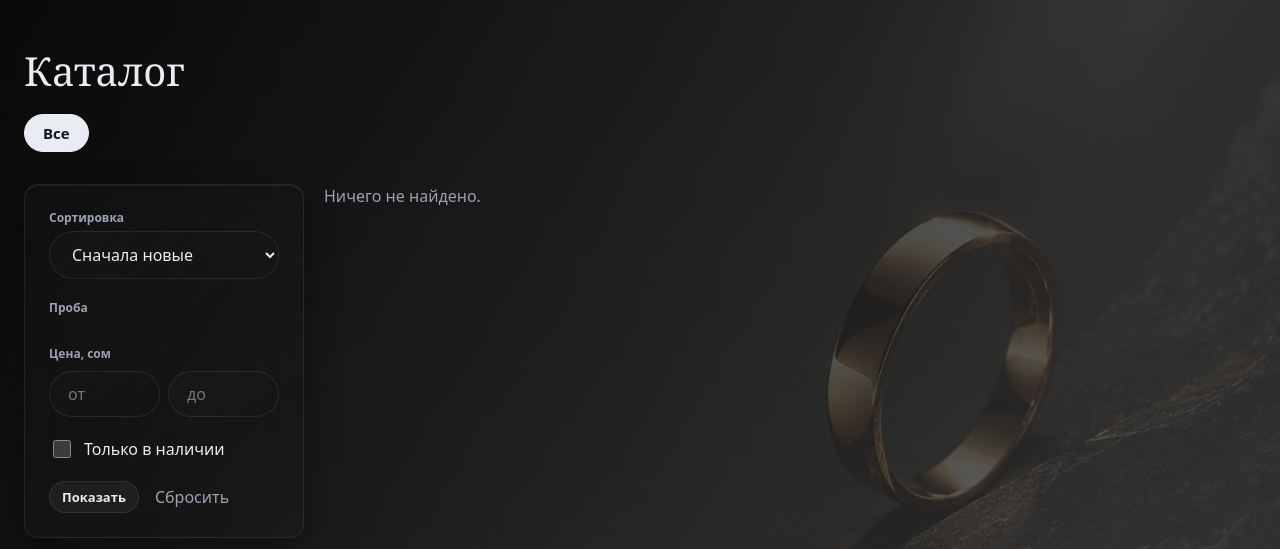
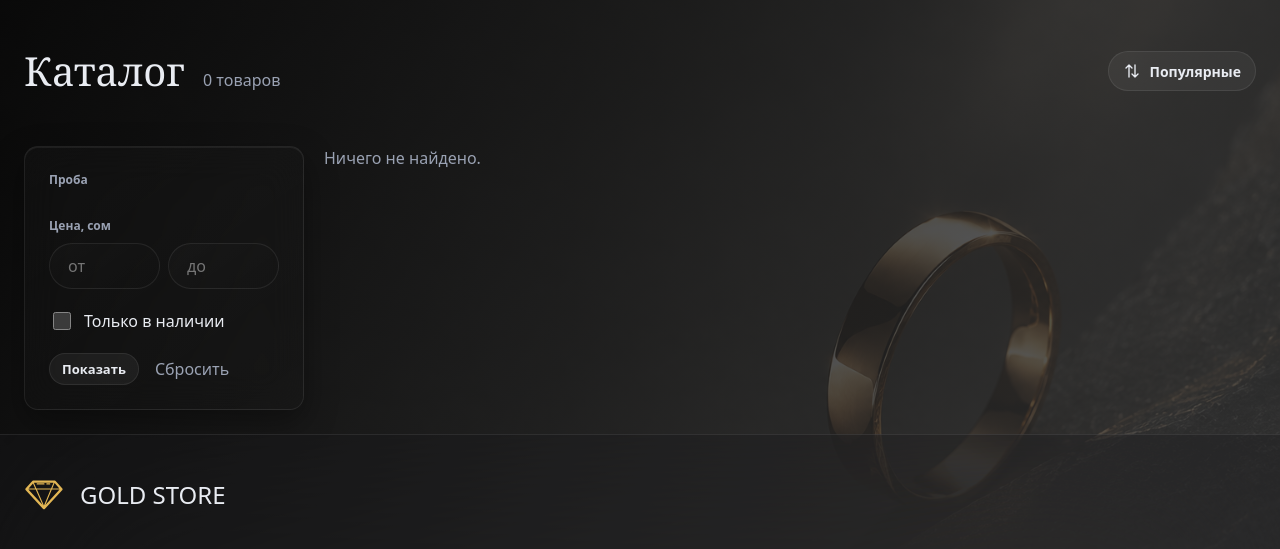
Before and after one commit to firstlord15/jewelry-estimator, a Django app: page /catalog/ in a window 1280 px wide. Shown: the part 65-614 px from the top of the page. Run offline with Django 5.2, Linux system fonts and the light colour scheme; data comes from the database, SQL or seed files in the repository; data that the repository does not hold is empty.

Commit message:
feat: catalog header with sort menu, category banner and reset chip

```diff
--- a/catalog/static/catalog/catalog.css
+++ b/catalog/static/catalog/catalog.css
@@ -1,11 +1,93 @@
 /* ---------- Каталог: заголовок, категории, фильтры слева и сетка карточек ---------- */
 
 .catalog-title {
-  margin: 24px 0 0;
+  margin: 0;
 }
 
+/* Число товаров рядом с заголовком: мелко и серым, как подпись */
+.catalog-count {
+  margin-left: 8px;
+  font: 400 16px var(--font);
+  white-space: nowrap;
+}
+
+/* Постер категории: показывается целиком, на телефоне просто уменьшается.
+   Пропорция как у banner_wide (1600×500): место резервируется заранее, страница не прыгает */
+.category-banner {
+  display: block;
+  width: 100%;
+  height: auto;
+  aspect-ratio: 16 / 5;
+  margin-top: 24px;
+  object-fit: cover;
+  border-radius: 22px;
+}
+
+/* Компьютер: заголовок слева, сортировка справа, ниже ряд категорий на всю ширину */
+.catalog-head {
+  display: grid;
+  grid-template-columns: minmax(0, 1fr) auto;
+  align-items: center;
+  gap: 20px 16px;
+  margin-top: 24px;
+}
+
+/* ряд категорий при нехватке места листается вбок */
 .category-nav {
-  margin-top: -12px;
+  grid-column: 1 / -1;
+  flex-wrap: nowrap;
+  overflow-x: auto;
+  scrollbar-width: none;
+}
+
+.category-nav::-webkit-scrollbar {
+  display: none;
+}
+
+.category-nav .chip {
+  flex-shrink: 0;
+}
+
+.sort .dropdown-btn {
+  transition:
+    color 0.2s,
+    background-color 0.2s,
+    border-color 0.2s;
+}
+
+/* Сортировка не по умолчанию: кнопка залита, как выбранный чип */
+.sort .dropdown-btn.is-changed {
+  color: var(--on-accent);
+  background: var(--accent);
+  border-color: var(--accent);
+}
+
+/* обёртка #reset не участвует в раскладке: кнопка встаёт в ряд, как обычный чип, а пустая не даёт лишнего отступа */
+.reset-slot {
+  display: contents;
+}
+
+/* «Сбросить»: появляется первым в ряду, когда выбран хоть один фильтр или категория */
+.chip--reset {
+  display: inline-flex;
+  align-items: center;
+  gap: 6px;
+}
+
+.chip--reset .icon {
+  width: 14px;
+  height: 14px;
+}
+
+/* число выбранных фильтров */
+.chip__count {
+  color: var(--gold-bright);
+  font-variant-numeric: tabular-nums;
+}
+
+/* «Сначала популярные» не переносится на две строки: меню становится шире */
+.sort-links a {
+  white-space: nowrap;
 }
 
 /* Чип-ссылка текущей категории и чип с отмеченной галочкой или выбранным размером */
--- /dev/null
+++ b/catalog/templates/catalog/_reset.html
@@ -0,0 +1,11 @@
+{% load i18n %}
+{# «Сбросить» в ряду над товарами. Обёртка есть всегда, даже пустая: в неё HTMX кладёт новую кнопку после смены фильтра (oob) #}
+<span class="reset-slot" id="reset"{% if oob %} hx-swap-oob="true"{% endif %}>
+    {% if reset_count %}
+        <a class="chip chip--reset" href="{{ reset_url }}">
+            {% include "icons/close.svg" %}
+            {% trans "Сбросить" %}
+            <span class="chip__count">{{ reset_count }}</span>
+        </a>
+    {% endif %}
+</span>
--- /dev/null
+++ b/catalog/templates/catalog/_results.html
@@ -0,0 +1,3 @@
+{# Ответ на смену фильтра: карточки в #grid и попутно новая кнопка «Сбросить» на её место в ряду #}
+{% include "catalog/_cards.html" %}
+{% include "catalog/_reset.html" with oob=True %}
--- a/catalog/templates/catalog/list.html
+++ b/catalog/templates/catalog/list.html
@@ -7,27 +7,43 @@
     <link rel="stylesheet" href="{% static 'catalog/catalog.css' %}" />
 {% endblock %}
 {% block content %}
+    {# Постер только у категории с загруженным фото. Текст нарисован на самом постере, alt повторяет его для поиска и экранных чтецов #}
+    {% if category.banner %}
+        <img class="category-banner" src="{{ category.banner_wide.url }}" alt="{{ category.name_local }}" />
+    {% endif %}
+    {# Компьютер: заголовок и сортировка в одной строке, ниже категории. Телефон: сортировка — значок в начале ряда категорий #}
+    <div class="catalog-head">
         <h1 class="catalog-title">
             {% if category %}{{ category.name_local }}{% else %}{% trans "Каталог" %}{% endif %}
+            <span class="catalog-count muted" id="count">{% blocktrans count counter=total %}{{ counter }} товар{% plural %}{{ counter }} товаров{% endblocktrans %}</span>
         </h1>
-    {# Категории: текущая подсвечена. Выбранные фильтры при переходе сбрасываются #}
+        <div class="dropdown sort">
+            {# На кнопке короткое название, в меню полные. Не по умолчанию кнопка залита: видно, что порядок изменён #}
+            <button class="dropdown-btn{% if sort != 'popular' %} is-changed{% endif %}" type="button" data-toggle="sort-menu" aria-expanded="false" aria-haspopup="true" aria-label="{% trans 'Сортировка' %}: {{ sort_name }}">
+                {% include "icons/sort.svg" %}
+                <span class="sort__name">{{ sort_short_name }}</span>
+            </button>
+            {# Обычные ссылки, без HTMX: страница перезагружается, и название на кнопке и скрытое поле формы обновляются #}
+            <div class="dropdown-menu" id="sort-menu">
+                <nav class="sort-links" aria-label="{% trans 'Сортировка' %}">
+                    {% for key, name in sorts %}
+                        <a href="{% querystring sort=key page=None %}"{% if key == sort %} aria-current="true"{% endif %}>{{ name }}</a>
+                    {% endfor %}
+                </nav>
+            </div>
+        </div>
+        {# Категории: текущая подсвечена. Выбранные фильтры при переходе сбрасываются. «Сбросить» только когда что-то выбрано #}
         <nav class="chips category-nav" aria-label="{% trans 'Категории' %}">
-        <a class="chip" href="{% url 'catalog' %}" {% if not category %}aria-current="page"{% endif %}>{% trans "Все" %}</a>
+            {% include "catalog/_reset.html" %}
             {% for item in categories %}
                 <a class="chip" href="{% url 'catalog_category' item.slug %}" {% if item == category %}aria-current="page"{% endif %}>{{ item.name_local }}</a>
             {% endfor %}
         </nav>
+    </div>
     <div class="catalog">
         {# Фильтры: обычная GET-форма. С HTMX сетка обновляется без перезагрузки, без него форма отправляется как есть #}
         <form class="filters panel glass" id="filters" method="get" hx-get="{{ request.path }}" hx-target="#grid" hx-trigger="change, submit" hx-push-url="true" hx-indicator="#grid">
-            <label class="field">
-                <span>{% trans "Сортировка" %}</span>
-                <select name="sort">
-                    <option value="new" {% if request.GET.sort == "new" %}selected{% endif %}>{% trans "Сначала новые" %}</option>
-                    <option value="cheap" {% if request.GET.sort == "cheap" %}selected{% endif %}>{% trans "Сначала дешевле" %}</option>
-                    <option value="expensive" {% if request.GET.sort == "expensive" %}selected{% endif %}>{% trans "Сначала дороже" %}</option>
-                </select>
-            </label>
+            <input type="hidden" name="sort" value="{{ sort }}" />
             <fieldset class="filters__group">
                 <legend>{% trans "Проба" %}</legend>
                 <div class="chips">
--- a/catalog/views.py
+++ b/catalog/views.py
@@ -1,12 +1,12 @@
 from django.core.paginator import Paginator
 from django.shortcuts import get_object_or_404, render
+from django.urls import reverse
 
 from rates.models import Probe
 
 from .models import Category, Product
 from .filters import active_filters, apply_filters, attribute_groups, counted, price_bounds, size_options
-
-
+from .filters import SORT_NAMES, SORT_SHORT_NAMES, SORTS
 
 PAGE_SIZE = 12
 
@@ -34,11 +34,26 @@ def product_list(request, category_slug=None):
     page = Paginator(products, PAGE_SIZE).get_page(request.GET.get("page"))
     context = {"category": category, "page": page, "total": page.paginator.count}
 
-    if request.headers.get("HX-Request") and not request.headers.get("HX-History-Restore-Request"):
+    # Запрос от HTMX: без шапки и формы. Кнопка «Назад» в браузере — исключение: тогда HTMX просит страницу целиком
+    is_htmx = request.headers.get("HX-Request") and not request.headers.get("HX-History-Restore-Request")
+    if is_htmx and request.GET.get("page"):  # «Показать ещё»: только следующие карточки, фильтры не менялись
         return render(request, "catalog/_cards.html", context)
 
     probes = counted(Probe.objects.filter(is_active=True), base)
     groups = attribute_groups(base)
+    sort = request.GET.get("sort") if request.GET.get("sort") in SORTS else "popular"
+    active = active_filters(request.GET, categories, probes, groups)
+    context |= {
+        "active": active,
+        # «Сбросить»: категория тоже считается выбранным фильтром, сортировка — нет и сохраняется
+        "reset_count": len(active) + (1 if category else 0),
+        "reset_url": reverse("catalog") + (f"?sort={sort}" if sort != "popular" else ""),
+    }
+
+    # Смена фильтра: карточки и попутно новая кнопка «Сбросить»
+    if is_htmx:
+        return render(request, "catalog/_results.html", context)
+
     context |= {
         "categories": categories,
         "category_counts": counted(categories, base),
@@ -46,8 +61,11 @@ def product_list(request, category_slug=None):
         "groups": groups,
         "sizes": size_options(base),
         "bounds": price_bounds(base),
-        "active": active_filters(request.GET, categories, probes, groups),
         "selected_probes": request.GET.getlist("probe"),
         "selected_values": request.GET.getlist("value"),
+        "sort": sort,
+        "sort_name": SORT_NAMES[sort],
+        "sort_short_name": SORT_SHORT_NAMES[sort],
+        "sorts": SORT_NAMES.items(),
     }
     return render(request, "catalog/list.html", context)
--- a/static/css/partials/header.css
+++ b/static/css/partials/header.css
@@ -210,14 +210,15 @@
   display: none;
 }
 
-/* Пункты меню: ссылки профиля и языков выглядят одинаково */
+/* Пункты меню: ссылки профиля, языков и сортировки каталога выглядят одинаково */
 .account-links,
-.lang-form {
+.lang-form,
+.sort-links {
   display: flex;
   flex-direction: column;
 }
 
-:is(.account-links a, .lang-form a) {
+:is(.account-links a, .lang-form a, .sort-links a) {
   display: flex;
   align-items: center;
   justify-content: space-between;
@@ -232,7 +233,7 @@
   cursor: pointer;
 }
 
-.lang-form a[aria-current="true"] {
+:is(.lang-form, .sort-links) a[aria-current="true"] {
   color: var(--gold-bright);
   font-weight: 600;
 }
@@ -335,7 +336,7 @@
     border-color: var(--glass-hover-border);
   }
 
-  :is(.account-links a, .lang-form a):hover,
+  :is(.account-links a, .lang-form a, .sort-links a):hover,
   .search-close:hover {
     background: var(--glass-hover);
   }
```
Also changed, not shown: other parts of catalog/static/catalog/catalog.css (+52 -2 lines), catalog/filters.py (+15 -1 lines), templates/icons/sort.svg (added). Lines whose indentation alone changed are shown as unchanged.
